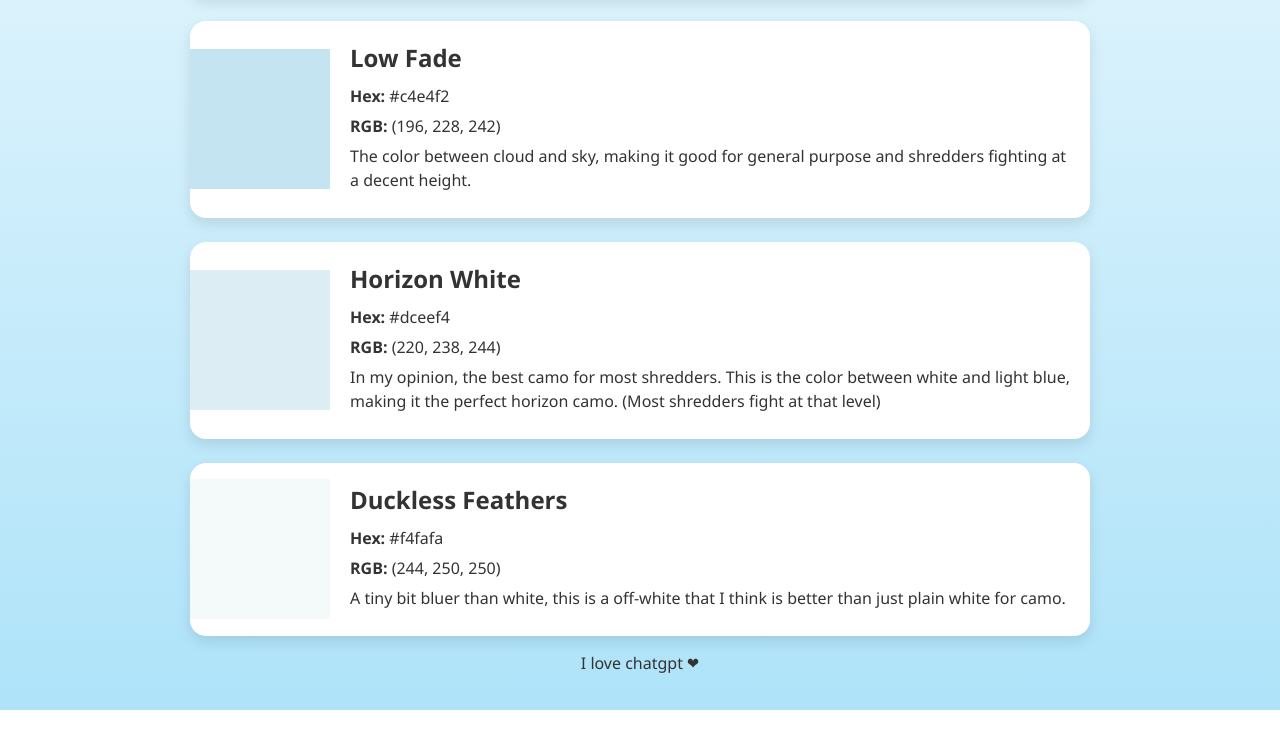
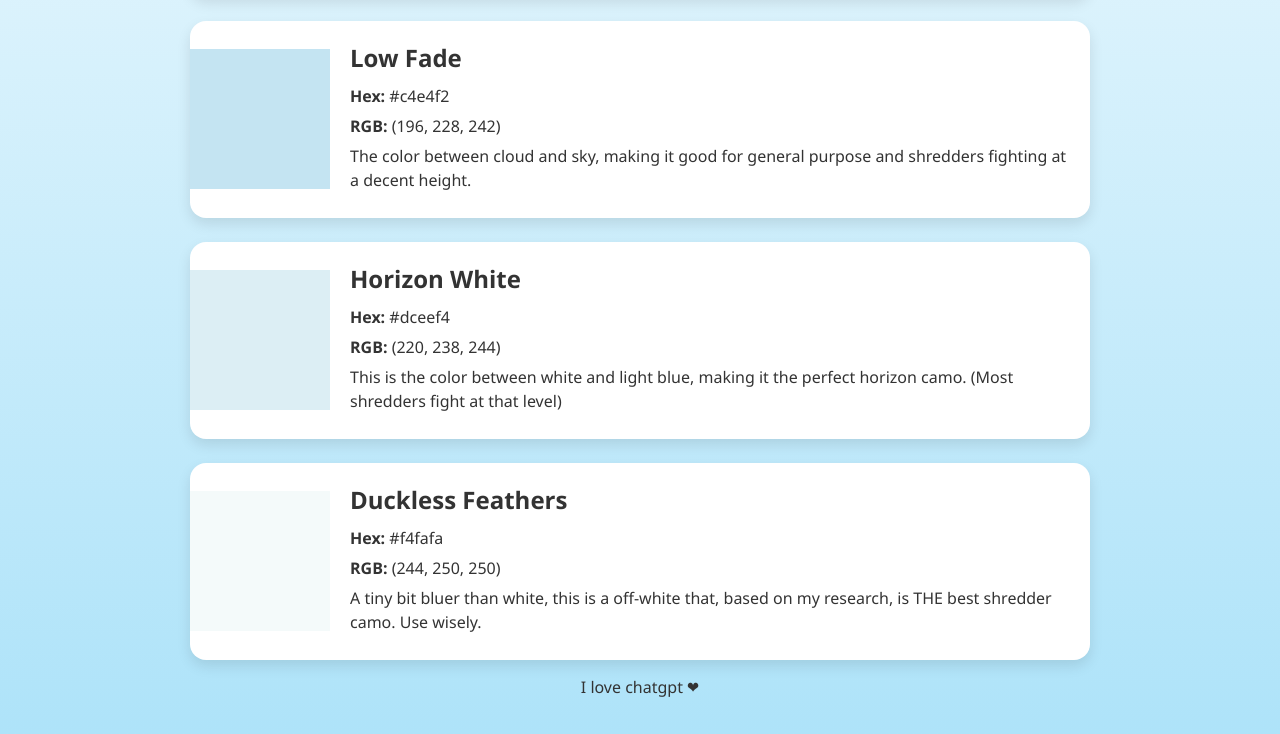
Before and after one commit to Folxh/ShredderCamos, a plain HTML site: page index.html in a window 1280 px wide. Shown: the part 601-1335 px from the top of the page. Before the commit the page ends 1311 px from the top, so only its background shows below. Drawn offline with Linux system fonts and the light colour scheme.

Commit message:
duckless feathers camo goated?

```diff
--- a/index.html
+++ b/index.html
@@ -164,7 +164,7 @@
         <h2>Horizon White</h2>
         <p><strong>Hex:</strong> #dceef4</p>
         <p><strong>RGB:</strong> (220, 238, 244)</p>
-        <p>In my opinion, the best camo for most shredders. This is the color between white and light blue, making it the perfect horizon camo. (Most shredders fight at that level)</p>
+        <p>This is the color between white and light blue, making it the perfect horizon camo. (Most shredders fight at that level)</p>
       </div>
     </div>
     <div class="color-card">
@@ -173,7 +173,7 @@
         <h2>Duckless Feathers</h2>
         <p><strong>Hex:</strong> #f4fafa</p>
         <p><strong>RGB:</strong> (244, 250, 250)</p>
-        <p>A tiny bit bluer than white, this is a off-white that I think is better than just plain white for camo.</p>
+        <p>A tiny bit bluer than white, this is a off-white that, based on my research, is THE best shredder camo. Use wisely.</p>
       </div>
     </div>
   </div>
```
